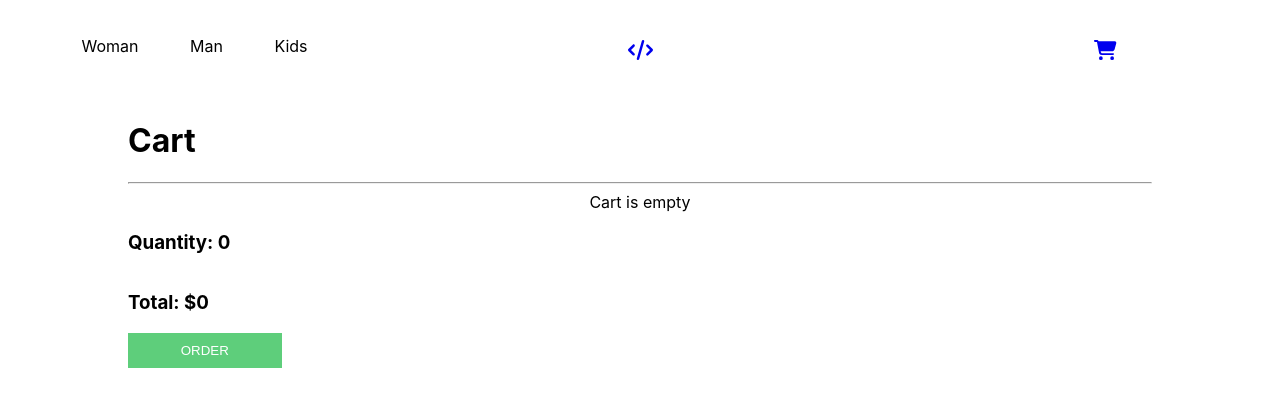
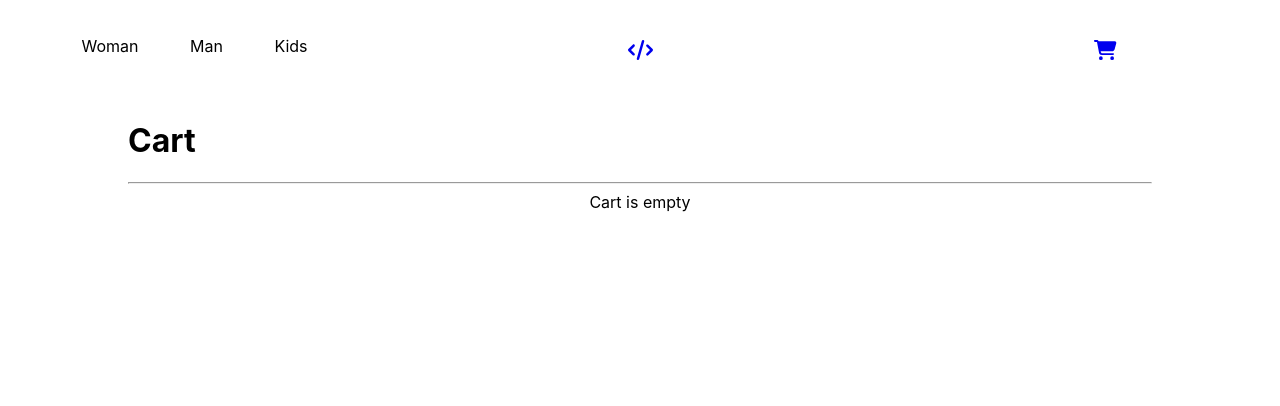
Before and after one commit to VolodiaHryhoriev/shop, a React (Create React App) app: page /cart in a window 1280 px wide. Shown: the top 406 px of the page. Built offline with nearby package versions, Linux system fonts and the light colour scheme.

Commit message:
fourth commit

```diff
--- a/src/Cart/Cart.jsx
+++ b/src/Cart/Cart.jsx
@@ -3,30 +3,36 @@ import {useSelector} from "react-redux";
 import {useEffect, useRef, useState} from "react";
 
 const Cart = () => {
-    const product = useSelector(state => state.productReducer.cart);
+    const product = useSelector(state => state.productReducer.cart)
     const ref = useRef();
 
+
         const res = product.reduce((o, i) => {
-            if ((!o.find(v => (v.id === i.id)))) {
-                    o.push(i);
+            if (!o.find(v => v.id === i.id)) {
+                o.push(i);
             }
-            let arr = o.filter(item => item.qty !== 0)
+            let arr = o.filter(item => item.qty !== 0);
             return arr;
         }, []);
 
-    const [count, setCount] = useState(res.length);
+    let countArr = [];
+    res.map(item=>countArr.push(item.qty))
+    let qty = countArr.reduce((acc, num) => acc + num, 0);
+    const [count, setCount] = useState(qty);
     let [price, setPrice] = useState(res.reduce((a, c) => a + parseInt(c.price.substring(1))* c.qty, 0))
 
     const riseCount = (event) => {
         let current = res.filter(c=>c.id === parseInt(event.target.parentNode.parentNode.parentNode.parentNode.id) )
         current[0].qty++;
         setCount(count+1);
+        setPrice(price + parseInt(current[0].price.substring(1)))
     }
 
     const decreaseCount = (event) => {
         let current = res.filter(c=>c.id === parseInt(event.target.parentNode.parentNode.parentNode.parentNode.id) )
         current[0].qty--;
         setCount(count-1);
+        setPrice(price-parseInt(current[0].price.substring(1)))
     }
 
 
@@ -71,11 +77,11 @@ const Cart = () => {
                     </div>
                    ))
                }
-                <div className={style.orderInfo}>
+                {res.length > 0 && <div className={style.orderInfo}>
                     <h3>Quantity: {count}</h3>
                     <h3>Total: ${price}</h3>
                     <input type="button" value="ORDER"/>
-                </div>
+                </div> }
             </div>
         </div>
     )
--- a/src/PLP/PLP.jsx
+++ b/src/PLP/PLP.jsx
@@ -18,25 +18,29 @@ const PLP = () => {
             id: 1,
             name: "Product A",
             price: "$50.00",
-            image: productA
+            image: productA,
+            qty: 1
         },
         productB: {
             id: 2,
             name: "Product B",
             price: "$40.00",
-            image: productB
+            image: productB,
+            qty: 1
         },
         productC: {
             id: 3,
             name: "Product C",
             price: "$30.00",
-            image: productC
+            image: productC,
+            qty: 1
         },
         productD: {
             id: 4,
             name: "Product D",
             price: "$20.00",
-            image: productD
+            image: productD,
+            qty: 1
         }
     }
 
--- a/src/productInfo/ProductA/ProductAInfo.jsx
+++ b/src/productInfo/ProductA/ProductAInfo.jsx
@@ -8,12 +8,15 @@ const ProductAInfo = () => {
         const dispatch = useDispatch();
         const product = useSelector(state => state.productReducer.product);
 
-
-        useEffect(() => {
-            document.querySelector("#order").addEventListener("click", () => {
-                dispatch(actionInfo.setCart(product));
-            })
-        }, [])
+        // useEffect(() => {
+        //     document.querySelector("#order").addEventListener("click", () => {
+        //         dispatch(actionInfo.setCart(product));
+        //     })
+        // }, [])
+    const navToCart = (event) => {
+        dispatch(actionInfo.setCart(product));
+        event.currentTarget.disabled = true;
+    }
 
         return (
             <div className={style.container}>
@@ -38,7 +41,7 @@ const ProductAInfo = () => {
                             <div className={style.inputColor2}><input type="button" /></div>
                             <div className={style.inputColor3}><input type="button" /></div>
                         </div>
-                        <input className={style.orderButton} type="button" value="ORDER" id={"order"}/>
+                        <input className={style.orderButton} type="submit" value="ORDER" id={"order"} onClick={navToCart}/>
                     </div>
                 </div>
             </div>
--- a/src/productInfo/ProductB/ProductBInfo.jsx
+++ b/src/productInfo/ProductB/ProductBInfo.jsx
@@ -8,11 +8,10 @@ const ProductBInfo = () => {
     const dispatch = useDispatch();
     const product = useSelector(state => state.productReducer.product);
 
-    useEffect(() => {
-        document.querySelector("#order").addEventListener("click", () => {
-            dispatch(actionInfo.setCart(product));
-        })
-    }, [])
+    const navToCart = (event) => {
+        dispatch(actionInfo.setCart(product));
+        event.currentTarget.disabled = true;
+    }
 
     return (
         <div className={style.container}>
@@ -37,7 +36,7 @@ const ProductBInfo = () => {
                         <div className={style.inputColor2}><input type="button" /></div>
                         <div className={style.inputColor3}><input type="button" /></div>
                     </div>
-                    <input className={style.orderButton} type="button" value="ORDER" id={"order"}/>
+                    <input className={style.orderButton} type="button" value="ORDER" id={"order"} onClick={navToCart}/>
                 </div>
             </div>
         </div>
--- a/src/productInfo/ProductC/ProductCInfo.jsx
+++ b/src/productInfo/ProductC/ProductCInfo.jsx
@@ -8,11 +8,10 @@ const ProductCInfo = () => {
     const dispatch = useDispatch();
     const product = useSelector(state => state.productReducer.product);
 
-    useEffect(() => {
-        document.querySelector("#order").addEventListener("click", () => {
-            dispatch(actionInfo.setCart(product));
-        })
-    }, [])
+    const navToCart = (event) => {
+        dispatch(actionInfo.setCart(product));
+        event.currentTarget.disabled = true;
+    }
 
 
     return (
@@ -38,7 +37,7 @@ const ProductCInfo = () => {
                         <div className={style.inputColor2}><input type="button" /></div>
                         <div className={style.inputColor3}><input type="button" /></div>
                     </div>
-                    <input className={style.orderButton} type="button" value="ORDER" id={"order"}/>
+                    <input className={style.orderButton} type="button" value="ORDER" id={"order"} onClick={navToCart}/>
                 </div>
             </div>
         </div>
--- a/src/productInfo/ProductD/ProductDInfo.jsx
+++ b/src/productInfo/ProductD/ProductDInfo.jsx
@@ -8,11 +8,10 @@ const ProductDInfo = () => {
     const dispatch = useDispatch();
     const product = useSelector(state => state.productReducer.product);
 
-    useEffect(() => {
-        document.querySelector("#order").addEventListener("click", () => {
-            dispatch(actionInfo.setCart(product));
-        })
-    }, [])
+    const navToCart = (event) => {
+        dispatch(actionInfo.setCart(product));
+        event.currentTarget.disabled = true;
+    }
 
     return (
         <div className={style.container}>
@@ -37,7 +36,7 @@ const ProductDInfo = () => {
                         <div className={style.inputColor2}><input type="button" /></div>
                         <div className={style.inputColor3}><input type="button" /></div>
                     </div>
-                    <input className={style.orderButton} type="button" value="ORDER" id={"order"}/>
+                    <input className={style.orderButton} type="button" value="ORDER" id={"order"} onClick={navToCart}/>
                 </div>
             </div>
         </div>
--- a/src/redux/reducer.js
+++ b/src/redux/reducer.js
@@ -18,7 +18,7 @@ const productReducer = (state=initialState, action ) => {
         case actionsTypes.SET_CART:
             return {
                 ...state,
-                cart: [...state.cart, {...action.payload, qty: 1}] ,
+                cart: [...state.cart, {...action.payload}],
                 error: ""
             }
         default:
```
